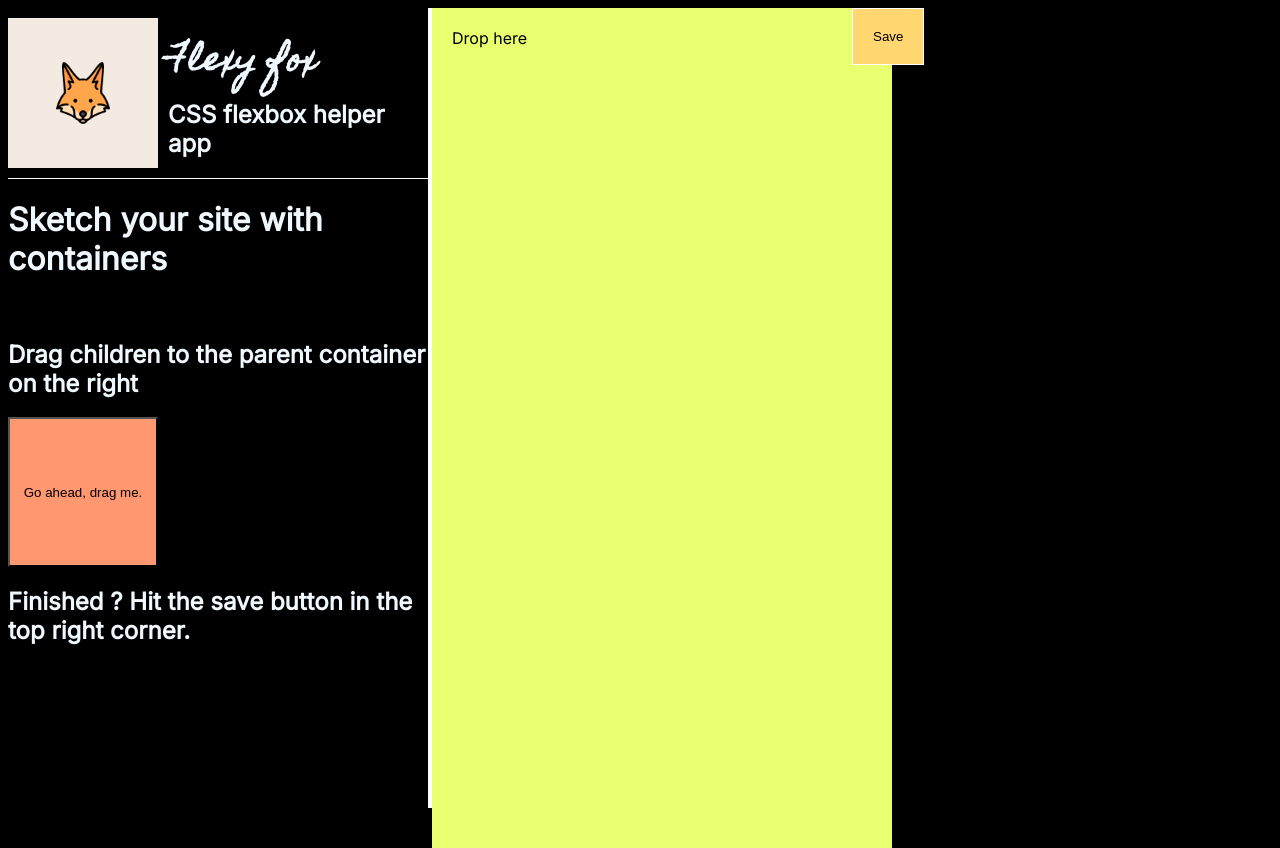
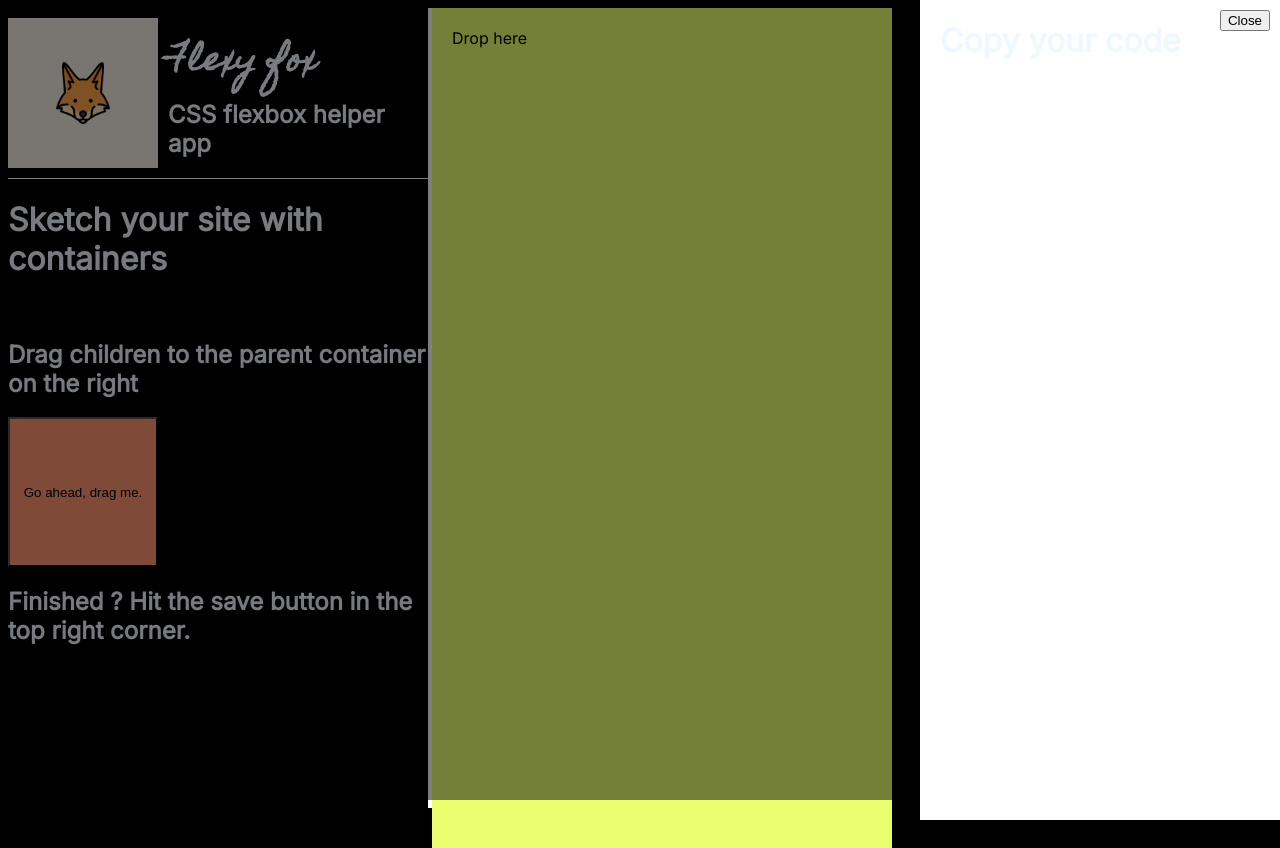
Before and after one commit to schikimikiviki/flexy-fox, a Next.js app: page / in a window 1280 px wide. Both pictures are taken after a click on the button "Save". Built offline with nearby package versions, Linux system fonts and the light colour scheme.

Commit message:
added popup component

```diff
--- /dev/null
+++ b/app/components/Popup.jsx
@@ -0,0 +1,20 @@
+import React from 'react'
+
+const Popup = ({ isOpen, onClose }) => {
+  return (
+    <>
+      {isOpen && (
+        <div className="overlay">
+          <div className="popup">
+            <button className="close-btn" onClick={onClose}>
+              Close
+            </button>
+            <h1>Copy your code</h1>
+          </div>
+        </div>
+      )}
+    </>
+  )
+}
+
+export default Popup
--- a/app/globals.css
+++ b/app/globals.css
@@ -39,11 +39,13 @@ body {
 }
 
 .save-button {
-  border: 1px solid white;
+  border: 1px solid black;
   background-color: var(--orange-bright);
   padding: 20px;
   transition: background-color 0.8s ease;
   top: 0;
+  margin-left: 80%;
+  margin-top: 5%;
 }
 
 .save-button:hover {
@@ -52,3 +54,29 @@ body {
   border: none;
   cursor: pointer;
 }
+
+.overlay {
+  position: fixed;
+  top: 0;
+  left: 0;
+  width: 100%;
+  height: 100%;
+  background-color: rgba(0, 0, 0, 0.5); /* Semi-transparent black overlay */
+  z-index: 1000; /* Ensure it's on top of other content */
+  display: flex;
+  justify-content: flex-end; /* Align popup to the right */
+  align-items: center;
+}
+
+.popup {
+  width: 25%; /* Width of 1/4 of the screen */
+  height: 100%; /* Height of the whole screen */
+  background-color: white; /* Background color of the popup */
+  padding: 20px;
+}
+
+.close-btn {
+  position: absolute;
+  top: 10px;
+  right: 10px;
+}
--- a/app/page.js
+++ b/app/page.js
@@ -4,10 +4,17 @@ import HeaderBox from './components/HeaderBox'
 import Draggable from './components/Draggable'
 import Droppable from './components/Droppable'
 import { DndContext } from '@dnd-kit/core'
+import Popup from './components/Popup'
 import React, { useState } from 'react'
 
 export default function Home() {
   const [parent, setParent] = useState(null)
+  const [isPopupOpen, setPopupOpen] = useState(false)
+
+  const togglePopup = () => {
+    setPopupOpen(!isPopupOpen)
+  }
+
   const draggable = <Draggable id="draggable">Go ahead, drag me.</Draggable>
 
   function handleDragEnd({ over }) {
@@ -35,7 +42,10 @@ export default function Home() {
         </div>
 
         <div className="flex-item">
-          <button className="save-button">Save</button>
+          <button onClick={togglePopup} className="save-button">
+            Save
+          </button>
+          <Popup isOpen={isPopupOpen} onClose={togglePopup} />
         </div>
       </DndContext>
     </main>
```
